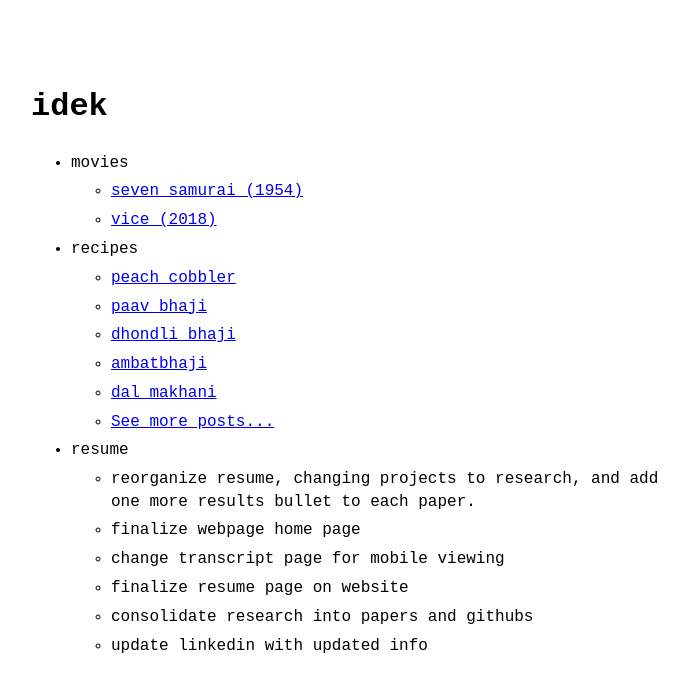
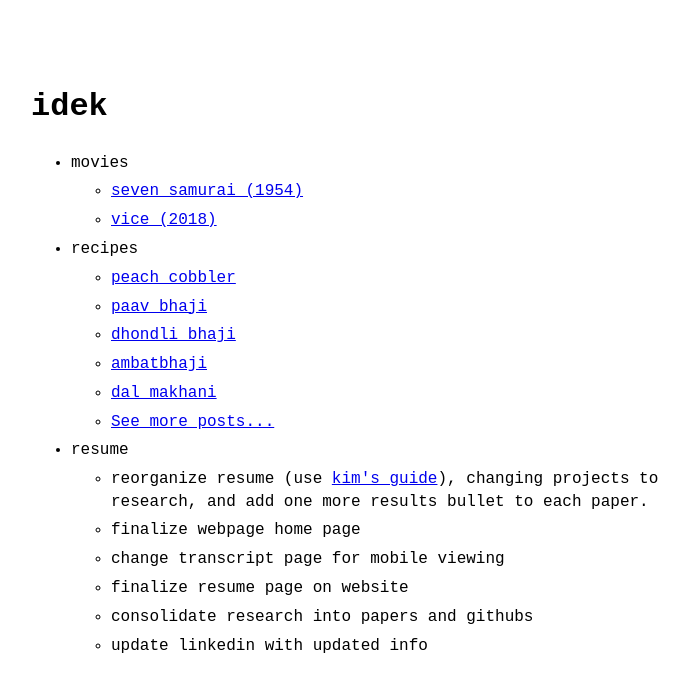
Before and after one commit to abadari3/abadari3.github.io, a Jekyll site: the page built from index.markdown, in a window 1280 px wide. Shown: the top 692 px of the page, without its empty margins (289-978 px from the left). Built offline with Jekyll 4.4.1, drawn with Linux system fonts in a browser that asks for light colours.

```diff
--- a/_data/menu.yml
+++ b/_data/menu.yml
@@ -17,7 +17,7 @@ entries:
 
   - title: resume
     entries:
-      - title: reorganize resume, changing projects to research, and add one more results bullet to each paper.
+      - title: reorganize resume (use <a href="https://docs.google.com/document/d/1qElLme18XlZNSLDL9CQCRu2ptW19H6JC9NnVMPHofHw/edit">kim's guide</a>), changing projects to research, and add one more results bullet to each paper.
       - title: finalize webpage home page
       - title: change transcript page for mobile viewing
       - title: finalize resume page on website
```
